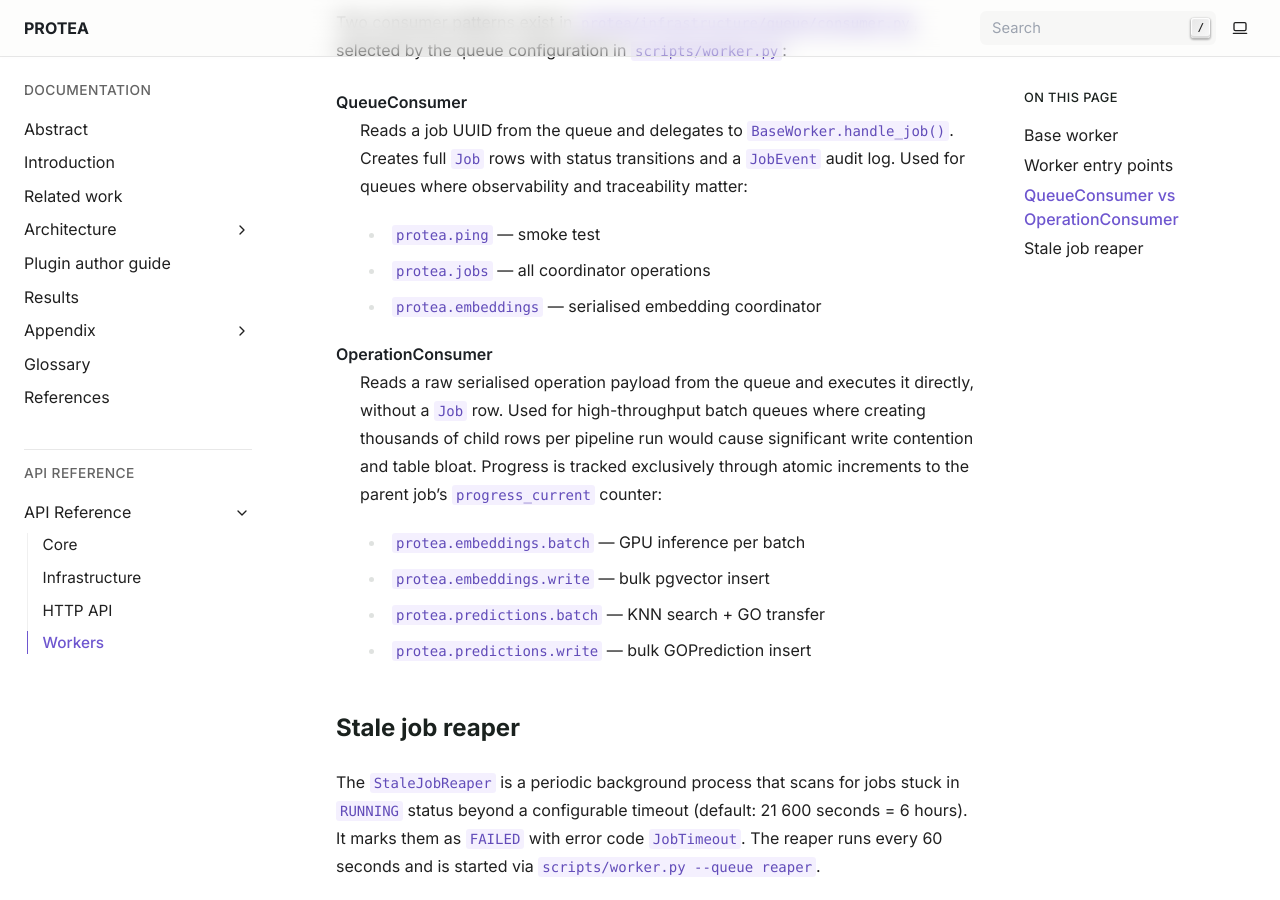
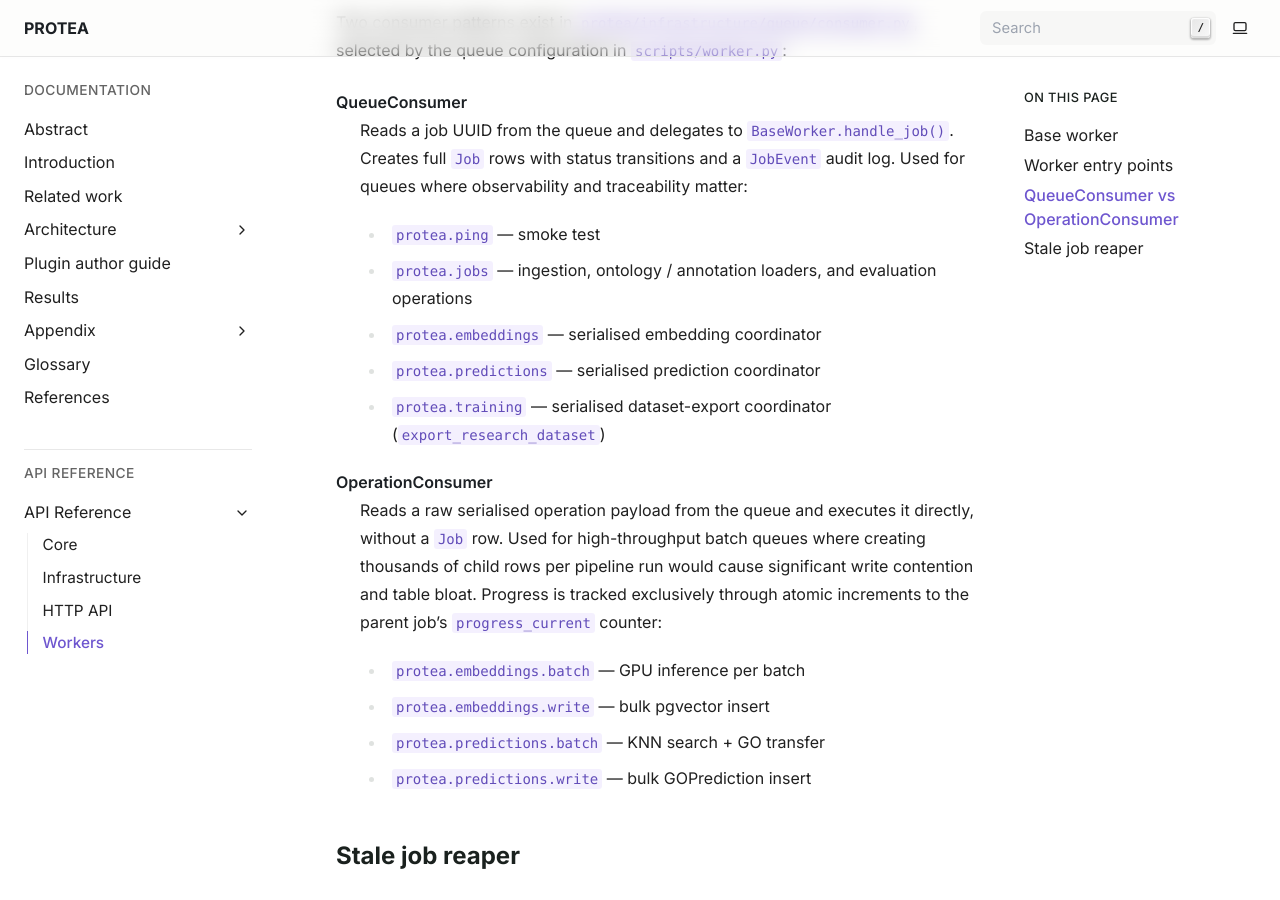
Before and after one commit to frapercan/PROTEA, a Sphinx documentation site: the page built from docs/source/reference/workers.rst, in a window 1280 px wide and 900 px high, scrolled down 1818 px. Built offline with Sphinx 7.4.7, drawn with Linux system fonts in a browser that asks for light colours; grey boxes are pictures that could not be loaded.

Commit message:
docs: sync queue inventory (7 -> 9 queues, surface predictions + training) (#97)
## Drift fixed

PROTEA actually runs nine RabbitMQ queues, but three documentation sites
disagreed.

### Reality (from \`scripts/manage.sh\`, \`scripts/worker.py\`, and the
routers that publish jobs)

| Queue | Consumer pattern | Used by |

|--------------------------------|--------------------|------------------------------------------------------------------------------------------|
| \`protea.ping\` | QueueConsumer | \`ping\` |
| \`protea.jobs\` | QueueConsumer | ingestion, ontology / annotation
loaders, evaluation |
| \`protea.training\` | QueueConsumer | \`export_research_dataset\`
coordinator |
| \`protea.embeddings\` | QueueConsumer | \`compute_embeddings\`
coordinator (serialised) |
| \`protea.embeddings.batch\` | OperationConsumer |
\`compute_embeddings_batch\` (GPU) |
| \`protea.embeddings.write\` | OperationConsumer | \`store_embeddings\`
|
| \`protea.predictions\` | **QueueConsumer** | \`predict_go_terms\`
coordinator (serialised) |
| \`protea.predictions.batch\` | OperationConsumer |
\`predict_go_terms_batch\` (KNN) |
| \`protea.predictions.write\` | OperationConsumer |
\`store_predictions\` |

### Doc fixes

1. \`introduction.rst:135\` — \"with seven routed queues\" → \"with nine
routed queues\".
2. \`appendix/configuration.rst:150-184\` — prose said \"seven\" while
the table listed eight; the table also miscredited \`predict_go_terms
(coordinator)\` to \`protea.jobs\` but the actual routing target is
\`protea.predictions\` (\`routers/embeddings.py:40\`:
\`_PREDICTIONS_QUEUE = \"protea.predictions\"\`; \`manage.sh:101\`
spawns \`worker-predictions-coord\` on the same queue). Removed the
wrong entry, added the \`protea.predictions\` row, prose 7 → 9.
3. \`reference/workers.rst:83-85\` — QueueConsumer queue list named only
three queues; missed \`protea.predictions\` and \`protea.training\`.
Added both. Reworded the \`protea.jobs\` line to drop the stale \"all
coordinator operations\" claim — embedding, prediction, and training
coordinators each have their own queue now.

## Verification

\`\`\`
\$ poetry run sphinx-build -W --keep-going -b html docs/source /tmp/out
build succeeded.
\`\`\`

Zero warnings.

## Stack note

Independent of PRs #88, #93, #95 (all open). Three RST files; no
overlap.

```diff
--- a/docs/source/appendix/configuration.rst
+++ b/docs/source/appendix/configuration.rst
@@ -176,6 +175,9 @@ credentials ``guest`` / ``guest``). The seven PROTEA queues are:
    * - ``protea.embeddings.write``
      - OperationConsumer
      - ``store_embeddings`` — bulk pgvector insert (ephemeral)
+   * - ``protea.predictions``
+     - QueueConsumer
+     - ``predict_go_terms`` coordinator
    * - ``protea.predictions.batch``
      - OperationConsumer
      - ``predict_go_terms_batch`` — KNN + GO transfer (ephemeral)
--- a/docs/source/introduction.rst
+++ b/docs/source/introduction.rst
@@ -132,7 +132,7 @@ The thesis makes three contributions, one per research question:
 
 **C1 — A reproducible platform for protein functional annotation** built on
 a typed operation protocol, a two-session job lifecycle, a RabbitMQ job queue
-with seven routed queues, and a PostgreSQL + pgvector data model that
+with nine routed queues, and a PostgreSQL + pgvector data model that
 versions every input (OBO release, annotation set source, embedding config)
 by UUID. The platform is released as open source and runs end-to-end on a
 single workstation with one GPU. PROTEA currently consolidates fifteen
--- a/docs/source/reference/workers.rst
+++ b/docs/source/reference/workers.rst
@@ -81,8 +81,12 @@ selected by the queue configuration in ``scripts/worker.py``:
    observability and traceability matter:
 
    - ``protea.ping`` — smoke test
-   - ``protea.jobs`` — all coordinator operations
+   - ``protea.jobs`` — ingestion, ontology / annotation loaders, and
+     evaluation operations
    - ``protea.embeddings`` — serialised embedding coordinator
+   - ``protea.predictions`` — serialised prediction coordinator
+   - ``protea.training`` — serialised dataset-export coordinator
+     (``export_research_dataset``)
 
 **OperationConsumer**
    Reads a raw serialised operation payload from the queue and executes it
```
Also changed, not shown: other parts of docs/source/appendix/configuration.rst (+1 -2 lines).
